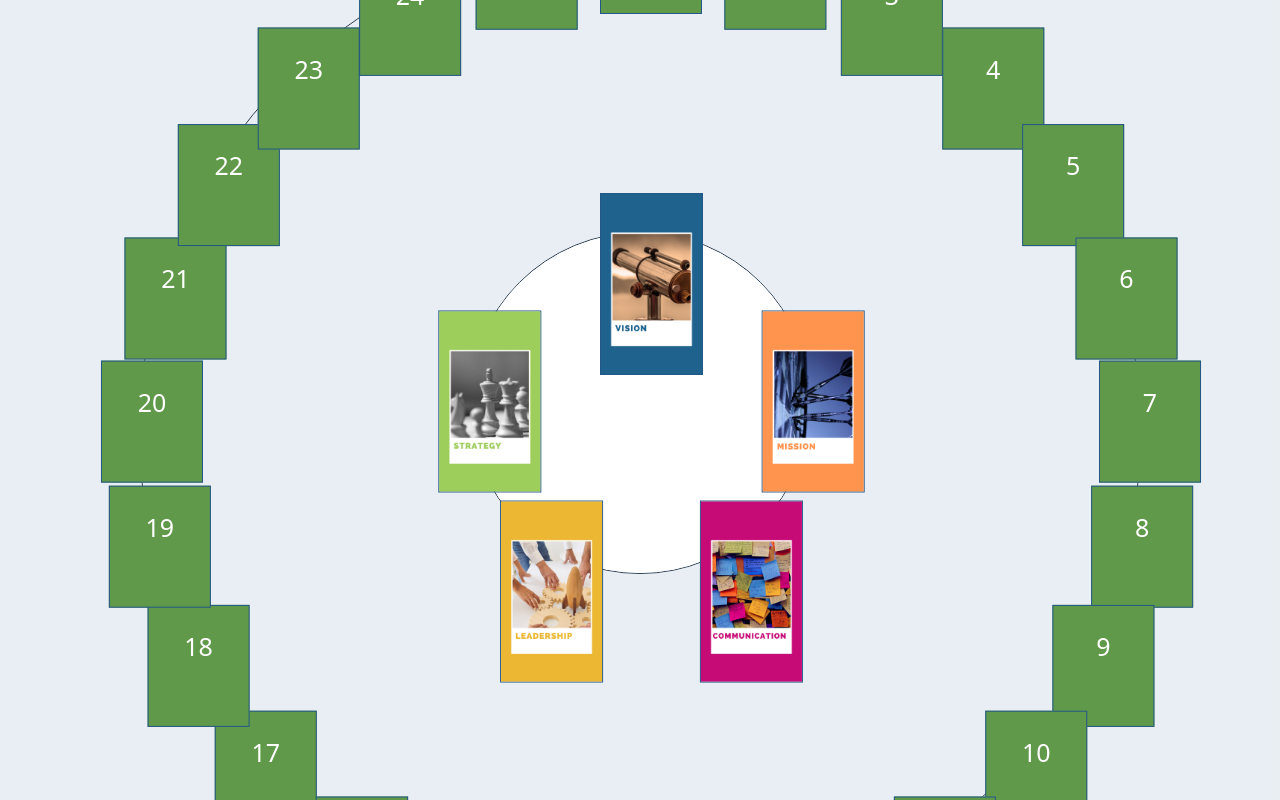
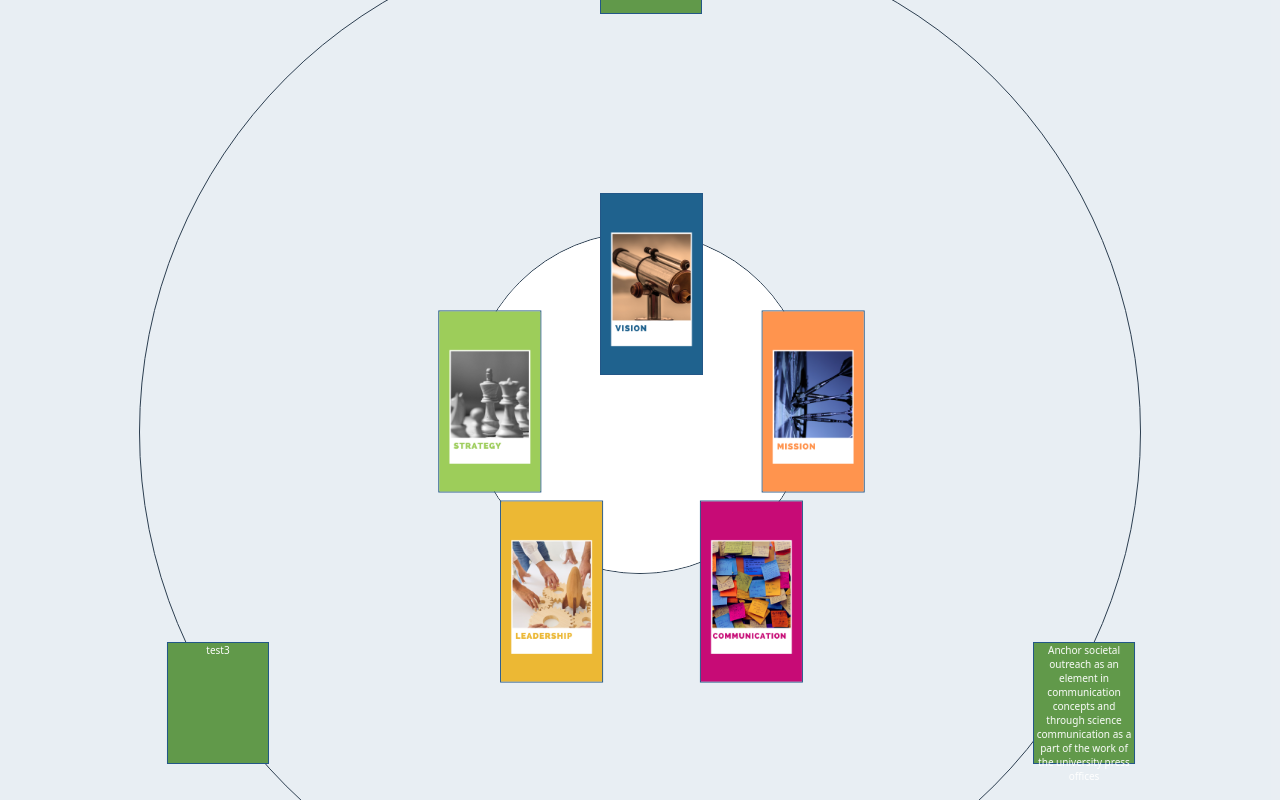
Before and after one commit to nihouhuima/soc_outreach, a Vue app: page /#/Menu in a window 1280 px wide. Shown: the part 440-1240 px from the top of the page. Built offline with nearby package versions, Linux system fonts and the light colour scheme.

Commit message:
flip outer card

```diff
--- a/src/assets/index.css
+++ b/src/assets/index.css
@@ -184,7 +184,7 @@ li{
     color: white;
     font-size: 25px;
     /* border-radius: 50%; */
-    line-height: 80px;
+    /* line-height: 80px; */
     text-align: center;
     /* left: 50%; */
     margin-left: -40px;
--- a/src/pages/Menu.vue
+++ b/src/pages/Menu.vue
@@ -2,13 +2,41 @@
   <div>
     <div class="demo">
       <div class="circle" id="circle-big">
-        <ul id="circle-big-ul">
-            <li class="circle-big-li" v-for="(itemB, indexB) in transformBig" :key="itemB" :style="{transform: itemB}">
-                <div>
-                    {{indexB+1}}
+        <div id="circle-big-ul">
+            <div class="circle-big-li" v-for="(itemB, indexB) in transformBig" :key="itemB" :style="{transform: itemB}" >
+                <div class="flipper" v-bind:class="{'flip': list_1[indexB].flip}" v-on:click="letsFlip(list_1[indexB])">
+
+                    <figure class="front">
+                    <div class="card">
+                        <div class="card-image">
+
+                        </div>
+                        <div class="card-content">
+
+
+                            <div class="content">
+                                {{ list_1[indexB].data }}
+
+                            </div>
+                        </div>
+                    </div>
+                </figure>
+                <figure class="back">
+                    <div class="card">
+                        <div class="card-content">
+
+
+
+                                        {{ list_1[indexB].back }}
+
+
+
+                        </div>
+                    </div>
+                </figure>
                 </div>
-            </li>
-        </ul>
+              </div>
+          </div>
         <div class="circle" id="circle-small">
           <ul class="circle-small-ul">
             <li class="circle-small-li" v-for="(item, index) in transform" :key="item" :style="{transform: item}">
@@ -69,6 +97,10 @@
           {name:1,
           data:"Anchor societal outreach as an element in communication concepts and through science communication as a part of the work of the university press offices",
           back:"back",
+          flip:false},
+          {name:1,
+          data:"test3",
+          back:"back",
           flip:false}
         ]
       }
@@ -85,7 +117,7 @@
         return arr
       },
       transformBig() {
-        let num = 25
+        let num = 3
         let angle = 360/num
         let arr = []
         for (let index = 0; index < num; index++) {
@@ -137,15 +169,13 @@
 .flipper,
 .card {
   font-size: 10px;
-    border: solid;
+    height: 120px;
+    width: 100px;
     cursor: pointer;
-    height: 120px;
-    width:100px;
+
     margin: 0 auto 10px;
 }
-.back .button {
-    padding: 10px 20px;
-}
+
 
 .flipper {
     transition: 0.6s;
```
